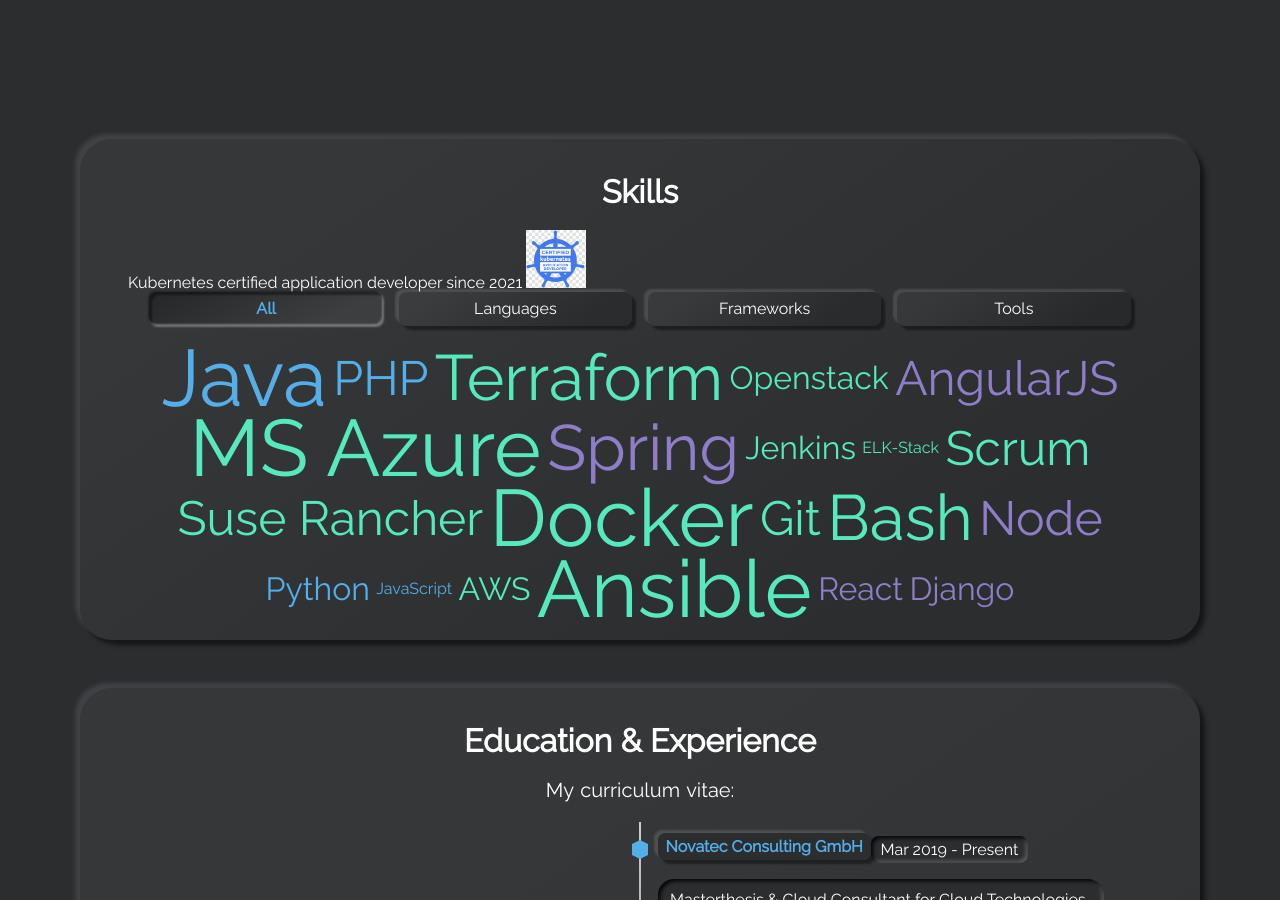
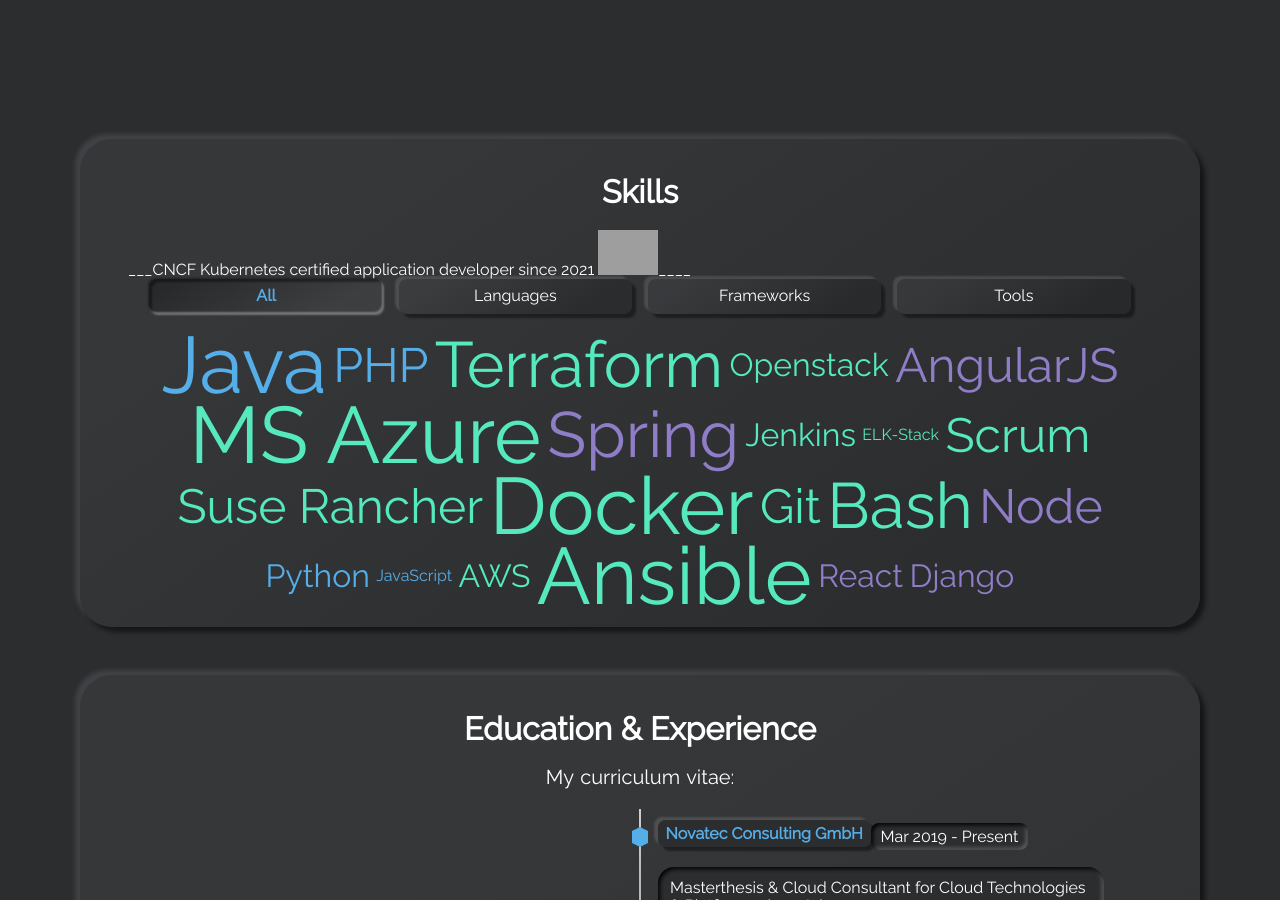
Before and after one commit to immae1/immae1.github.io, a Jekyll site: the page built from index.html, in a window 1280 px wide and 900 px high, scrolled down 921 px. Built offline with Jekyll 4.4.1, drawn with Linux system fonts in a browser that asks for light colours; grey boxes are pictures that could not be loaded.

Commit message:
Update section-skills.html

```diff
--- a/_includes/section-skills.html
+++ b/_includes/section-skills.html
@@ -1,7 +1,6 @@
 <h1 class="title">{{site.skills_title}}</h1>
 <div class="ckad">
-        Kubernetes certified application developer since 2021
-         <img src="/assets/img/ckad.png" alt="CKAD certified" style="width:60px"> </div>
+ ___CNCF Kubernetes certified application developer since 2021 <img src="https://github.com/cncf/artwork/blob/master/projects/kubernetes/horizontal/all-blue-color/kubernetes-horizontal-all-blue-color.png?raw=true" alt="CKAD certified" style="width:60px">____ </div>
 <div id="skills">
   <input type="radio" id="all" name="filter" checked />
   <label class="filter-button neumorphism-button" for="all">All</label>
```
